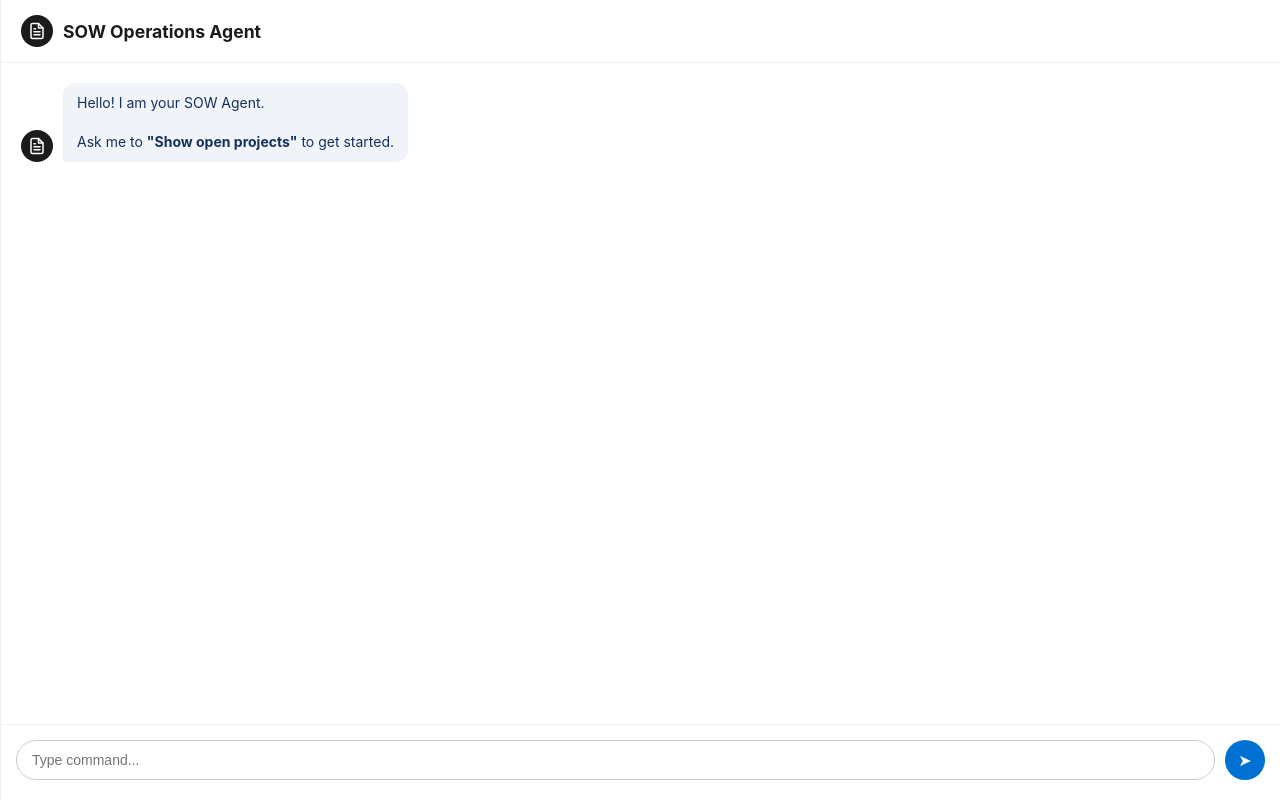
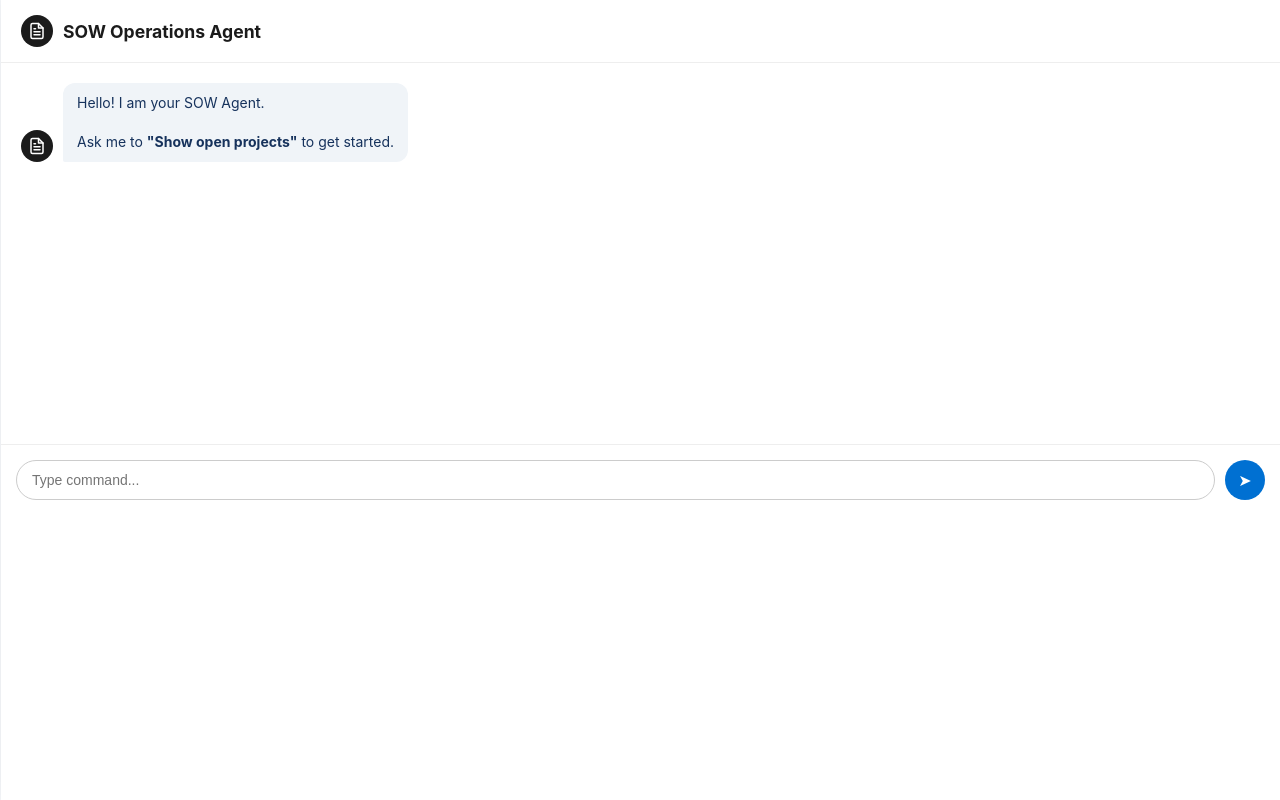
Before and after one commit to abhaynelaturudocusign/Salesforce_Agent, a Flask app: template templates/index.html in a window 1280 px wide. Run offline with Flask 3, Linux system fonts and the light colour scheme; the template is opened without the code that fills it: most values are stand-ins (such as "Sample title", 1, 10 or a date in 2020).

Commit message:
re-adding padding-bottom

```diff
--- a/templates/index.html
+++ b/templates/index.html
@@ -110,7 +110,7 @@
         .chat-row.user .message { background-color: var(--brand-color); color: white; border-bottom-right-radius: 2px; }
         .chat-row.agent .message { background-color: #f0f4f8; color: #16325c; border-bottom-left-radius: 2px; }
 
-        #chat-input-area { padding: 15px; padding-bottom: 20px; background: white; border-top: 1px solid #eee; display: flex; gap: 10px; flex-shrink: 0; }
+        #chat-input-area { padding: 15px; padding-bottom: 300px; background: white; border-top: 1px solid #eee; display: flex; gap: 10px; flex-shrink: 0; }
         #chat-input { flex: 1; padding: 10px 15px; border: 1px solid #ccc; border-radius: 24px; font-size: 14px; outline: none; }
         #send-btn { background-color: var(--brand-color); color: white; border: none; border-radius: 50%; width: 40px; height: 40px; cursor: pointer; font-size: 16px; display: flex; align-items: center; justify-content: center; }
 
```
